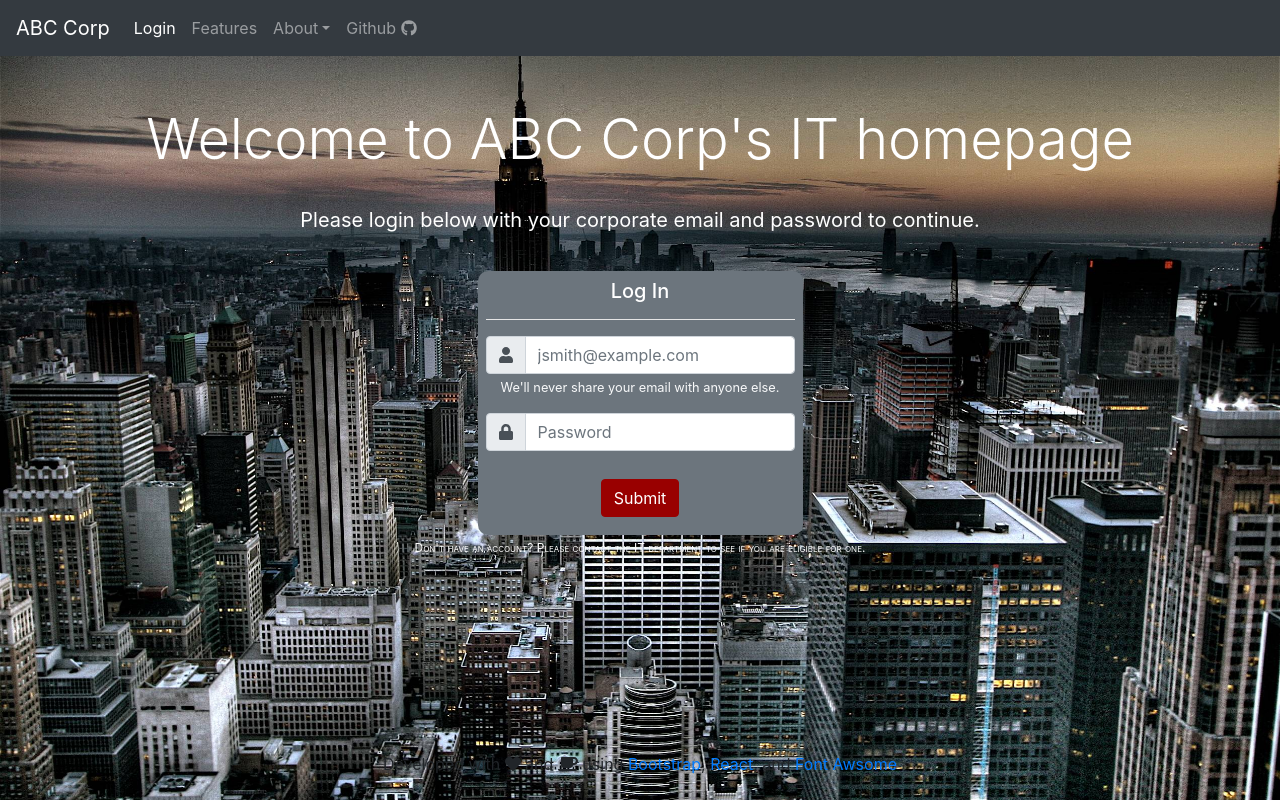
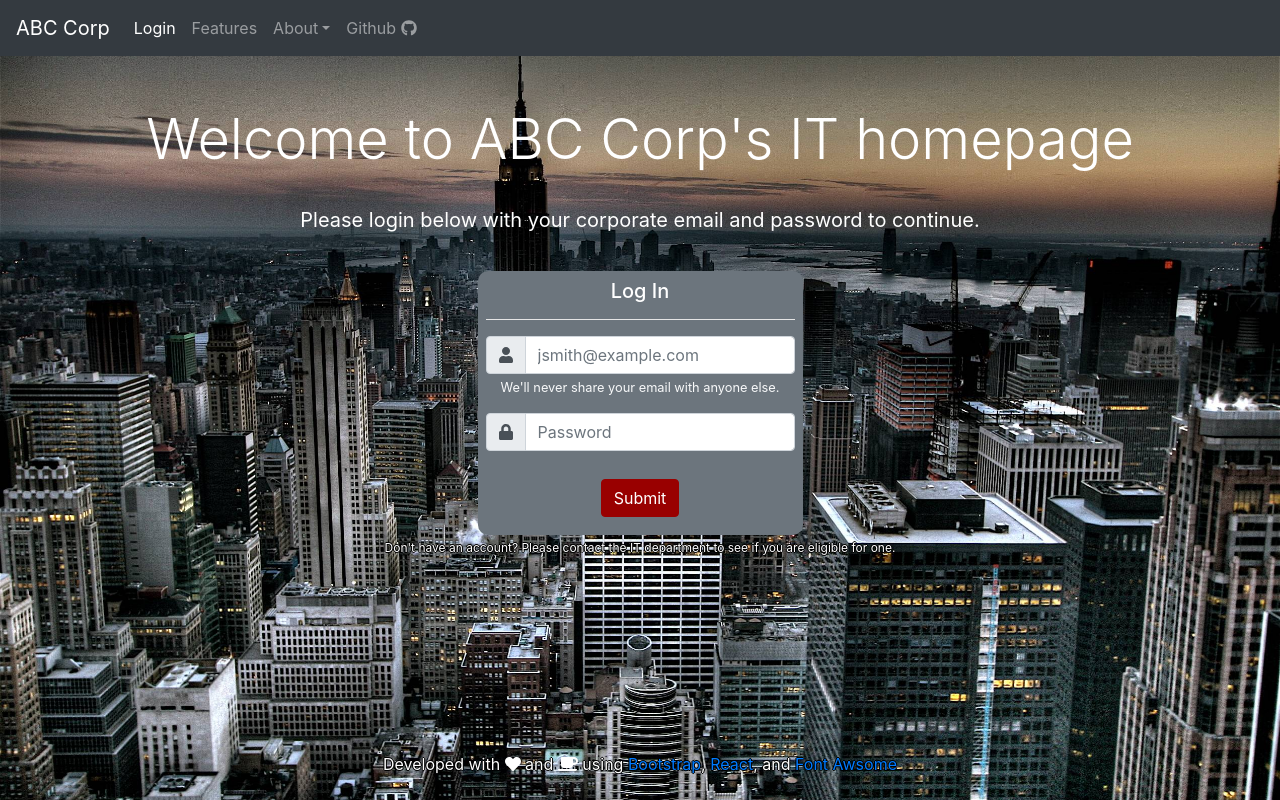
Before and after one commit to shu-csas-changgar/final-project-db-final, a React (Create React App) app in the folder Website/: page / in a window 1280 px wide. Built offline with nearby package versions, Linux system fonts and the light colour scheme.

Commit message:
login page before background box

```diff
--- a/Website/src/CSS/AllPages/footer.css
+++ b/Website/src/CSS/AllPages/footer.css
@@ -1,4 +1,6 @@
 .footer {
+  color: white;
+  text-shadow: -1px 0 black, 0 1px black, 1px 0 black, 0 -1px black;
   position: absolute;
   bottom:0;
 }
--- a/Website/src/CSS/Homepage/login.css
+++ b/Website/src/CSS/Homepage/login.css
@@ -28,5 +28,7 @@ hr {
 #helper {
   color: white;
   font-weight: 400;
-  font-variant: small-caps;
+  text-shadow: -1px 0 black, 0 1px black, 1px 0 black, 0 -1px black;
+
+
 }
```
